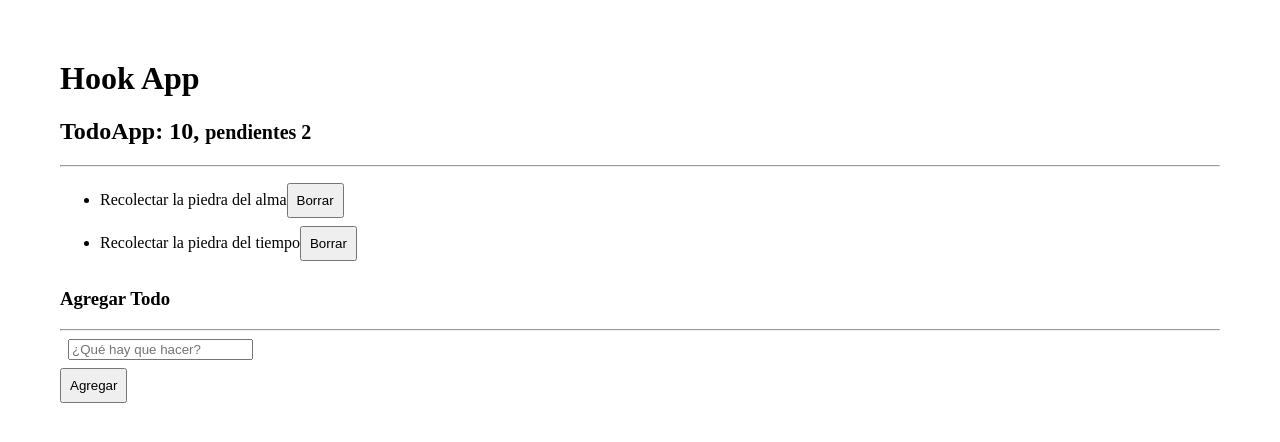
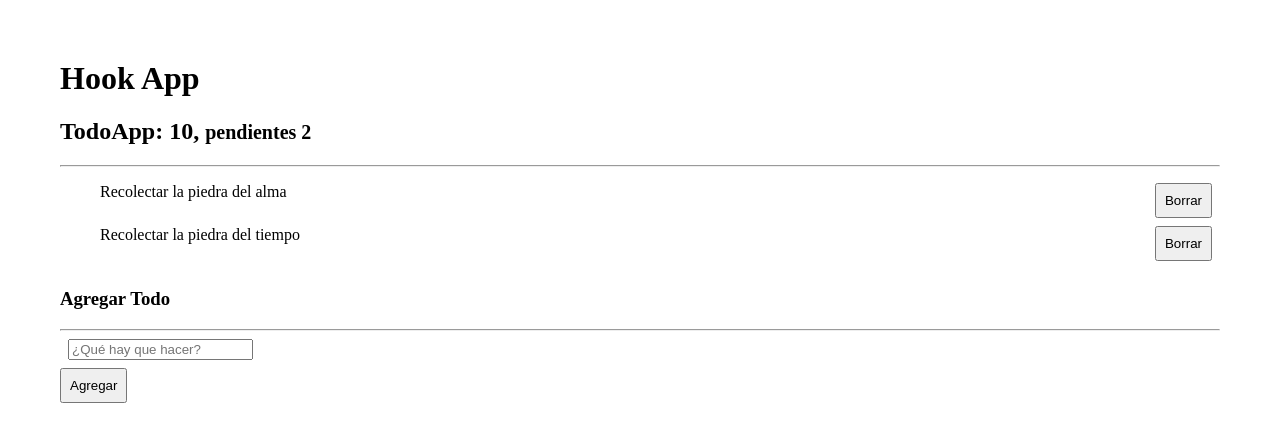
Before and after one commit to Ariel2911/hook-app, a React (Vite) app: page / in a window 1280 px wide. Shown: the top 442 px of the page. Built offline with nearby package versions, Linux system fonts and the light colour scheme.

Commit message:
Agrega estilos en <TodoItem />

```diff
--- a/src/08-useReducer/TodoItem.jsx
+++ b/src/08-useReducer/TodoItem.jsx
@@ -1,6 +1,6 @@
 export const TodoItem = ({ description }) => {
   return (
-    <li>
+    <li style={{ display: 'flex', justifyContent: 'space-between' }}>
       <span>{description}</span>
       <button>Borrar</button>
     </li>
```
